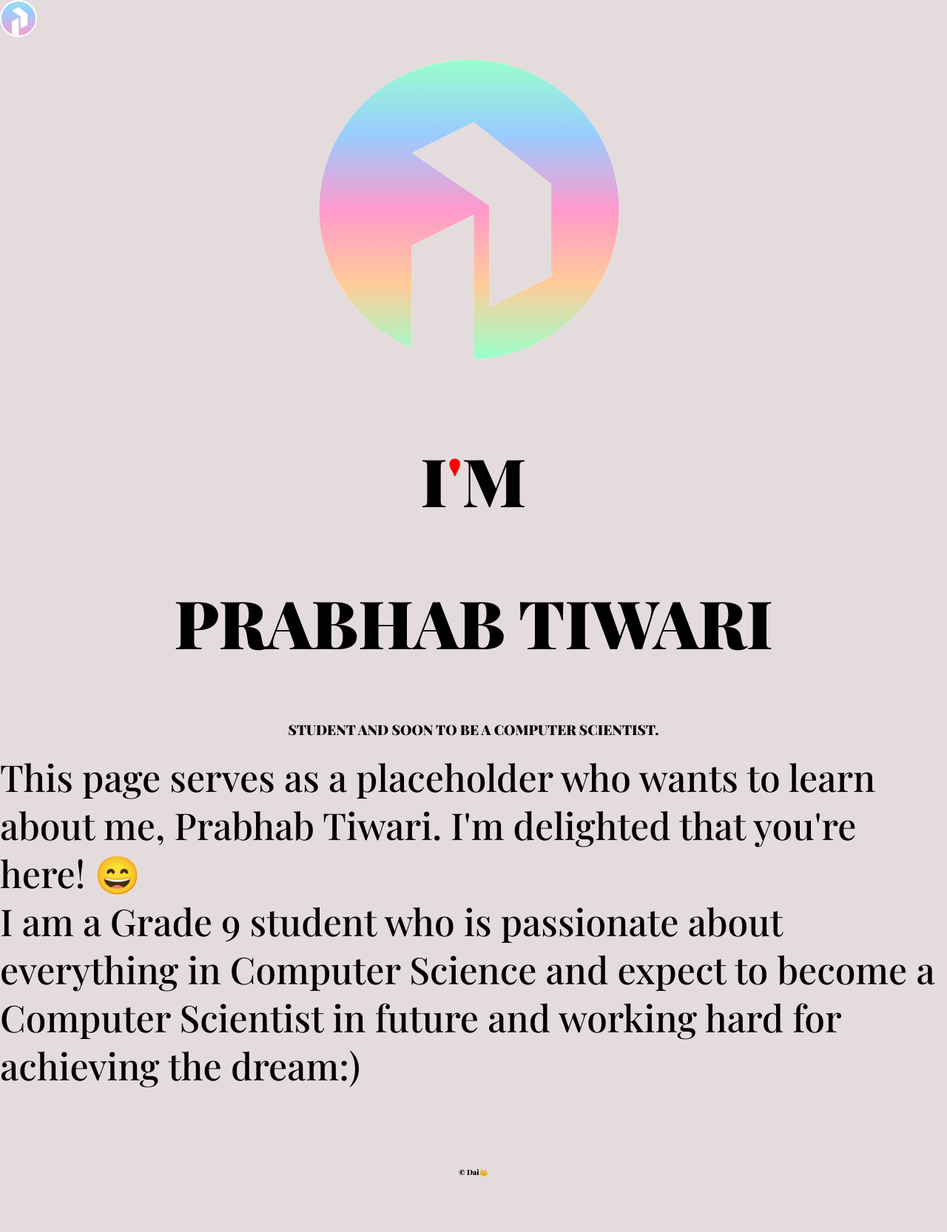
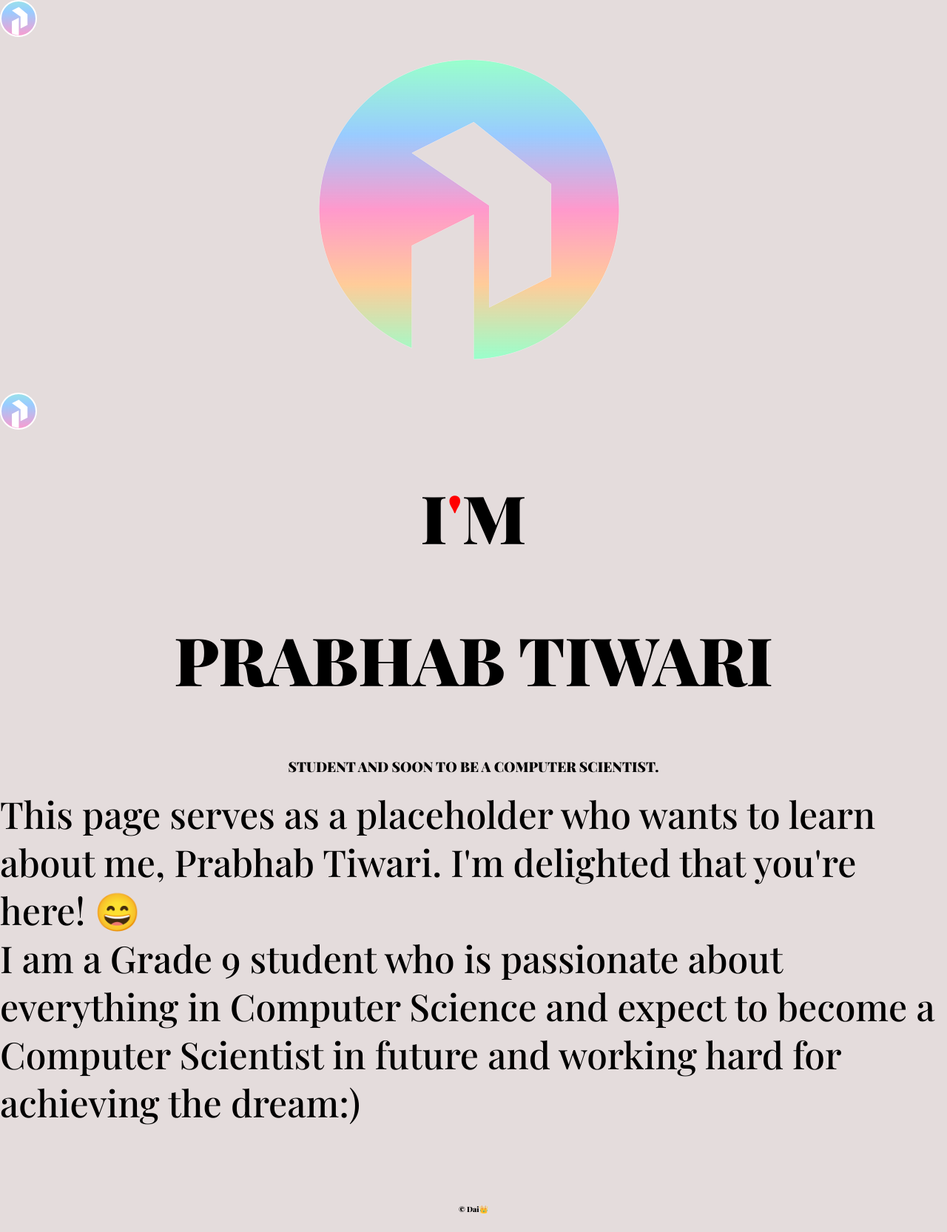
Before and after one commit to PrabhabTiwari/website, a Jekyll site: the page old/index.html, which Jekyll copies as it is, in a window 1280 px wide. Shown: the whole page at 74% size. Built offline with Jekyll 4.4.1, drawn with Linux system fonts in a browser that asks for light colours; before the commit the page ends 1616 px from its top, so only the background shows below that.

Commit message:
Update index.html

```diff
--- a/old/index.html
+++ b/old/index.html
@@ -32,6 +32,8 @@ text-align-last: center;
 
 
     <img src="eee.png" alt="Prabhab Tiwari"></div>
+    <p align-item centre>
+    <div class="prabhab"><a href="index.html"><div></div></a></div></p>
     <h1>I<span class="redText">'</span>M</h1>
     <h2 class="uppercaseText">Prabhab Tiwari</h2>
     <h3 class="uppercaseText">Student and soon to be a computer scientist.</h3>
```
